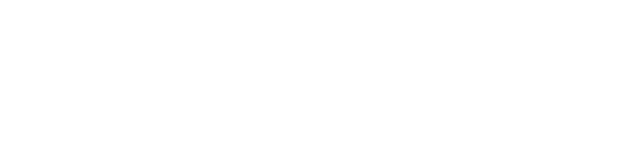
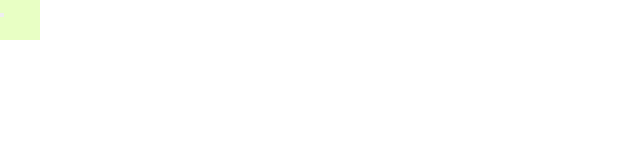
Before and after one commit to AlexicGarcode/Web-DevelopmentGen, a plain HTML site: page CSS/Clase 5/Clase5.html in a window 1280 px wide. Shown: the whole page, without its empty margins (0-640 px from the left). Drawn offline with Linux system fonts and the light colour scheme.

Commit message:
updates favicon/hover

```diff
--- a/CSS/Clase 5/Clase5.html
+++ b/CSS/Clase 5/Clase5.html
@@ -0,0 +1,21 @@
+<!DOCTYPE html>
+<html lang="en">
+<head>
+    <meta charset="UTF-8">
+    <meta http-equiv="X-UA-Compatible" content="IE=edge">
+    <meta name="viewport" content="width=device-width, initial-scale=1.0">
+    <title>Clase 5</title>
+    <link rel="stylesheet" href="Clase5Css.css">
+    <link rel="icon" href="img/skull.png">
+</head>
+<body>
+
+    <div id="btn">
+        <button>
+
+        </button>
+    </div>
+
+
+</body>
+</html>
--- a/CSS/Clase 5/Clase5Css.css
+++ b/CSS/Clase 5/Clase5Css.css
@@ -0,0 +1,21 @@
+@import url('https://fonts.googleapis.com/css2?family=Montserrat:wght@200;300&display=swap');
+
+
+*{
+    padding: 0;
+    margin: 0;
+    font-family: Montserrat;
+
+}
+
+#btn{
+    height: 100px;
+    background-color: cadetblue;
+}
+
+#btn:hover{
+    background-color: rgb(232, 255, 196);
+    cursor: pointer;
+    height: 40px;
+    width: 40px;
+}
```
Also changed, not shown: CSS/Clase4/favicon/LandingPagePractice/landing.html (+1 -0 lines), CSS/Clase 5/img/skull.png (added), CSS/Clase4/favicon/LandingPagePractice/img/skull.png (added).
